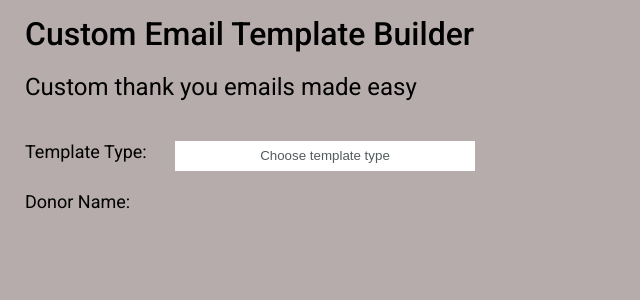
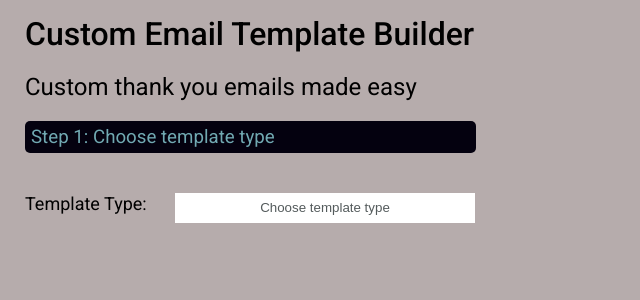
Before and after one commit to nizoom/TYTemplateBuilder, a React (Create React App) app in the folder client/: page / in a window 1280 px wide. Shown: the top 300 px of the page, without its empty margins (0-640 px from the left). Built offline with nearby package versions, Linux system fonts and the light colour scheme.

Commit message:
added new logic where step 1 is to choose the template type and that decides which form is shown. Reorganized css because now the divs are a bit more nested.

```diff
--- a/client/src/App.css
+++ b/client/src/App.css
@@ -27,10 +27,11 @@ body{
 .form-wrapper{
   display: grid;
   grid-gap: 1fr;
-  grid-template-columns: 150px 150px 150px 150px;
+  grid-template-columns: 150px 10px 150px 150px;
   grid-template-rows: auto;
   justify-content: start;
   margin: 0;
+
 }
 
 .field-name{
@@ -68,8 +69,31 @@ body{
 }
 
 .donor-field-name{
-  margin-top: 20px;
+  margin-top: 30px;
   font-size: large;
-  grid-column: span 1;
+  grid-column: span 3;
   grid-row: row 2;
+
+  display: flex;
+  flex-direction: row;
+  justify-content: space-between;
+  align-items: center;
+  width: 450px;
+  /* grid-template-columns: 150px 10px 150px 150px;
+  grid-template-rows: 1; */
 }
+
+.input-field-position{
+
+  grid-column: span 2;
+  grid-row: row 1;
+}
+
+.step{
+  font-weight: 400;
+  color: #71A9B2;
+  background-color: rgb(4, 1, 15);
+  padding: 5px 0 5px 6px;
+  width: 445px;
+  border-radius: 5px;
+}
--- a/client/src/App.js
+++ b/client/src/App.js
@@ -1,10 +1,18 @@
 import './App.css';
 import Dropdown from './components/dropdowns/dropdowns';
+// import StandardInputField from './components/inputfields/standardinputfield';
+import PresentForm from './formfromtemplate/presentform';
 
 import React, {useState} from 'react'
 
 function App() {
 
+  const [templateType, setTemplateType] = useState(null);
+
+  function getTemplateDecision(type){
+
+    setTemplateType(type)
+  }
 
 
   return (
@@ -15,6 +23,8 @@ function App() {
         <h2 className = 'sub-title'> Custom thank you emails made easy </h2>
       </header>
 
+      <h3 className='step'> Step 1: Choose template type </h3>
+
       <form className = 'main-form'>
         <div className = 'form-wrapper'>
 
@@ -22,9 +32,17 @@ function App() {
               <label className = 'template-field-name'> Template Type: </label>
 
               <Dropdown  prefill = 'Choose template type' cssClass = 'long-dropdown'
-              options = {['New donor', 'Recurring donor', 'Honoree']} />
+              options = {['New donor', 'Recurring donor', 'Honoree']} getTemplateDecision = {getTemplateDecision}/>
 
+              <PresentForm templateType = {templateType}/>
+{/*
               <label className='donor-field-name'> Donor Name: </label>
+
+
+              <StandardInputField cssClass = 'short-input-field first-name' prefill = 'First name' />
+
+              <StandardInputField cssClass = 'short-input-field last-name' prefill = 'Last name' /> */}
+
 
 
 
--- a/client/src/components/dropdowns/dropdowns.js
+++ b/client/src/components/dropdowns/dropdowns.js
@@ -12,13 +12,11 @@ const Dropdown = ( props ) => {
 
     }
 
-    const userSelection = (option) => {
-        console.log(option)
-    }
+
 
     const renderList = props.options.map((option, index) => {
 
-        return <li key = {index} onClick = {() => userSelection(option)}>{option}</li>
+        return <li key = {index} onClick = {() => props.getTemplateDecision(option)}>{option}</li>
 
     })
 
--- /dev/null
+++ b/client/src/components/inputfields/inputfields.css
@@ -0,0 +1,17 @@
+.short-input-field{
+    background-color: white;
+    border: none;
+    height: 30px;
+    width: 135px;
+    color: black;
+    text-align: center;
+
+}
+
+/* .first-name{
+
+}
+
+.last-name{
+
+} */
--- /dev/null
+++ b/client/src/components/inputfields/standardinputfield.js
@@ -0,0 +1,15 @@
+import React from 'react';
+import './inputfields.css'
+
+const StandardInputField = (props) => {
+
+    return(
+        <div className='input-field-position'>
+          <input className={props.cssClass} placeholder={props.prefill}/>
+        </div>
+    )
+}
+
+export default StandardInputField;
+
+//   <input className={props.cssClass} > {props.prefill}</input>
--- /dev/null
+++ b/client/src/formfromtemplate/forms/newdonorform.js
@@ -0,0 +1,26 @@
+import React from 'react';
+import StandardInputField from '../../components/inputfields/standardinputfield';
+
+const NewDonorForm = (props) => {
+
+    return(
+
+        <div className='donor-field-name'>
+
+
+            <label> Donor Name: </label>
+
+            <div></div>
+
+            <StandardInputField cssClass = 'short-input-field first-name' prefill = 'First name' />
+
+            <StandardInputField cssClass = 'short-input-field last-name' prefill = 'Last name' />
+
+
+
+        </div>
+    )
+
+}
+
+export default NewDonorForm;
--- /dev/null
+++ b/client/src/formfromtemplate/presentform.js
@@ -0,0 +1,34 @@
+import React from 'react';
+import NewDonorForm from './forms/newdonorform';
+
+const PresentForm = (props) => {
+
+        console.log('yo')
+
+        if(props.templateType === null){
+            return null
+        }
+
+        if(props.templateType === 'New donor'){
+            console.log('new donor')
+            return <NewDonorForm/>
+        }
+
+        if(props.templateType === 'Recurring donor'){
+            return //recurring donor form.js
+        }
+
+        //else
+
+         return //honoree form.js
+
+
+
+
+
+
+
+
+}
+
+export default PresentForm
```
